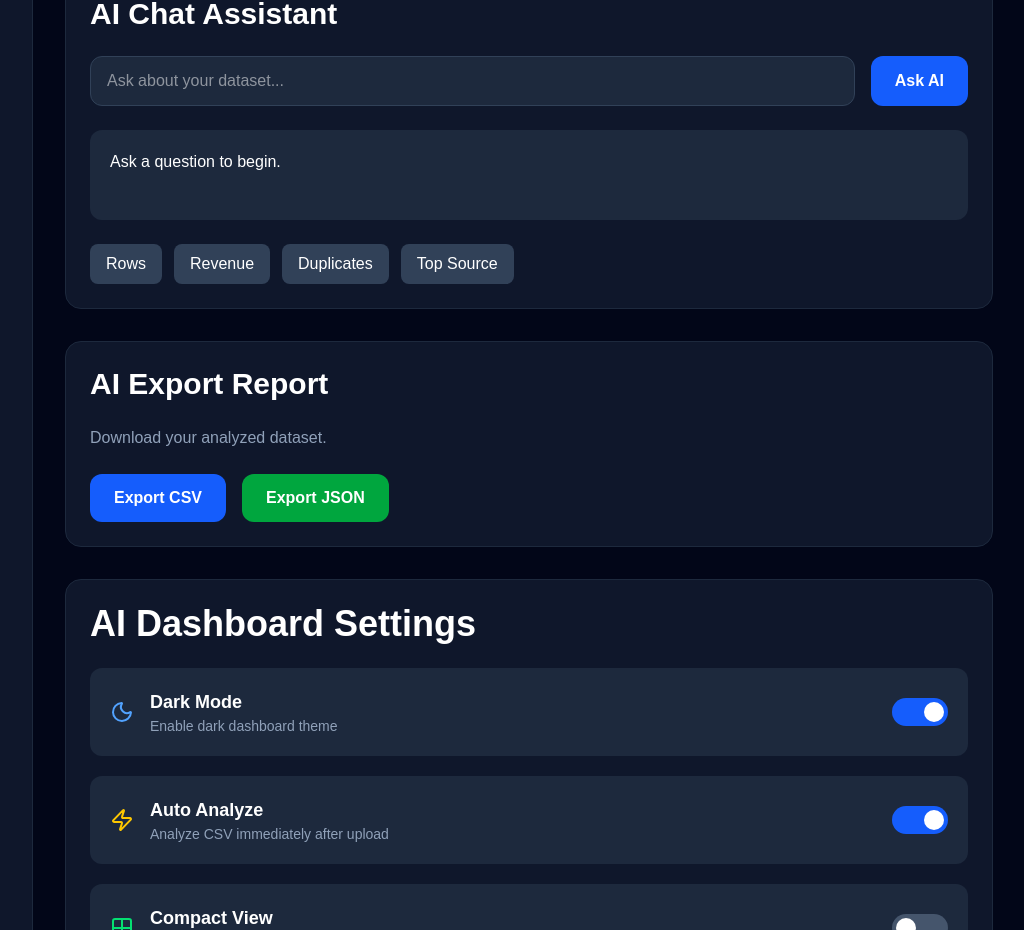
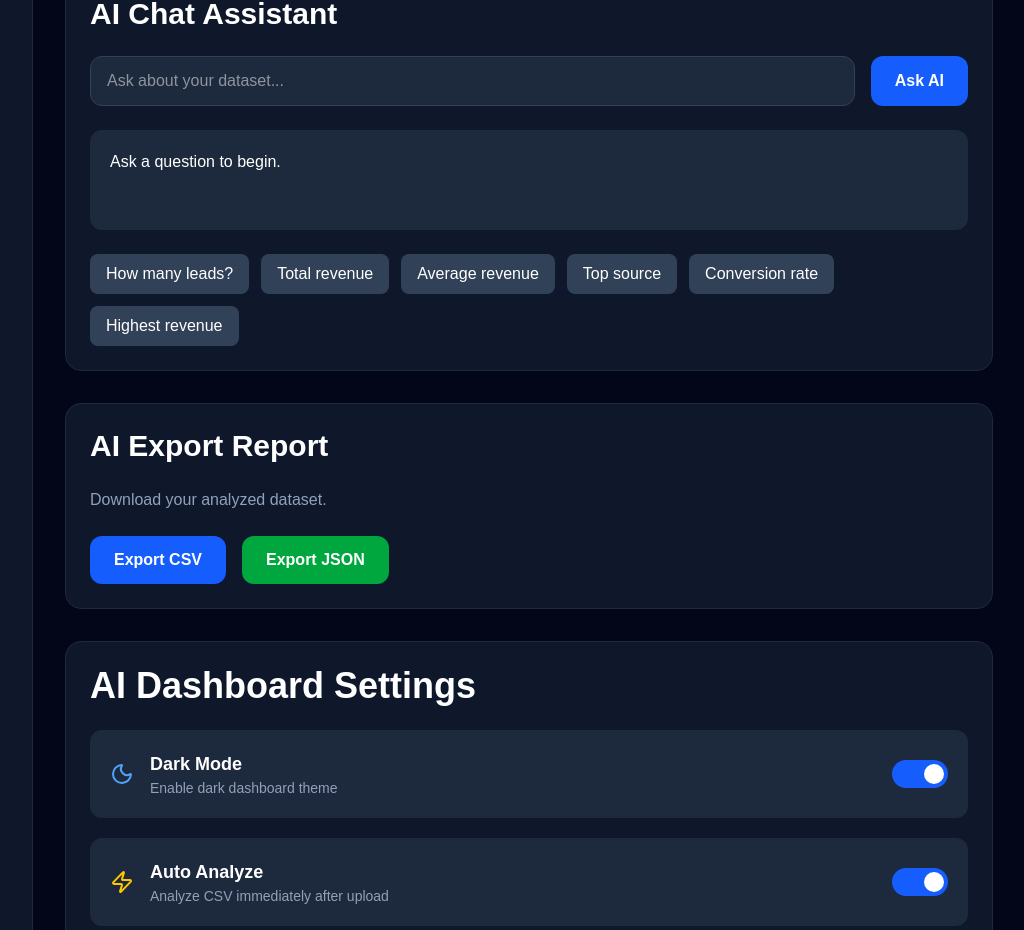
Before and after one commit to Pravin97s/LeadPilotAI, a Next.js app in the folder frontend/: page / in a window 1280 px wide. Shown: the part 3160-4090 px from the top of the page, without its empty margins (255-1279 px from the left). Built offline with nearby package versions, Linux system fonts and the light colour scheme.

Commit message:
Enhance AI chat assistant with dataset-aware analytics

```diff
--- a/frontend/src/components/AIChatAssistant.tsx
+++ b/frontend/src/components/AIChatAssistant.tsx
@@ -4,90 +4,121 @@ import { useState } from "react";
 import useDashboard from "@/hooks/useDashboard";
 
 export default function AIChatAssistant() {
-  const { rows } = useDashboard();
+  const { rows, columnMapping } = useDashboard();
 
   const [question, setQuestion] = useState("");
   const [answer, setAnswer] = useState("");
 
-  function askAI() {
+  function askAI(customQuestion?: string) {
+    const query = (customQuestion ?? question)
+      .trim()
+      .toLowerCase();
+
     if (!rows.length) {
       setAnswer("Please upload a CSV file first.");
       return;
     }
 
-    const q = question.toLowerCase();
+    const revenueColumn = columnMapping["Revenue"];
+    const sourceColumn = columnMapping["Source"];
+    const statusColumn = columnMapping["Status"];
+    const leadColumn = columnMapping["Lead Name"];
 
-    if (q.includes("rows") || q.includes("records")) {
-      setAnswer(`Dataset contains ${rows.length} records.`);
+    if (
+      query.includes("rows") ||
+      query.includes("records") ||
+      query.includes("leads")
+    ) {
+      setAnswer(`Your dataset contains ${rows.length} leads.`);
       return;
     }
 
-    if (q.includes("columns")) {
+    if (
+      query.includes("columns") ||
+      query.includes("headers")
+    ) {
       setAnswer(
-        `Dataset contains ${
+        `Your dataset contains ${
           Object.keys(rows[0]).length
         } columns.`
       );
       return;
     }
 
-    if (q.includes("revenue")) {
-      const revenueKey = Object.keys(rows[0]).find(
-        key =>
-          key.toLowerCase().includes("revenue") ||
-          key.toLowerCase().includes("amount")
-      );
-
-      if (!revenueKey) {
-        setAnswer("Revenue column not found.");
+    if (
+      query.includes("revenue") ||
+      query.includes("sales")
+    ) {
+      if (!revenueColumn) {
+        setAnswer("Revenue column is not mapped.");
         return;
       }
 
       let total = 0;
 
-      rows.forEach(row => {
+      rows.forEach((row) => {
         const value = Number(
-          String(row[revenueKey]).replace(/[^\d.-]/g, "")
+          String(row[revenueColumn] ?? "").replace(/[^\d.-]/g, "")
         );
 
-        if (!isNaN(value)) total += value;
+        if (!isNaN(value)) {
+          total += value;
+        }
       });
 
       setAnswer(
         `Total revenue is ₹${total.toLocaleString()}.`
       );
-
       return;
     }
 
-    if (q.includes("duplicate")) {
-      const unique = new Set(
-        rows.map(r => JSON.stringify(r))
+    if (
+      query.includes("average revenue")
+    ) {
+      if (!revenueColumn) {
+        setAnswer("Revenue column is not mapped.");
+        return;
+      }
+
+      let total = 0;
+
+      rows.forEach((row) => {
+        const value = Number(
+          String(row[revenueColumn] ?? "").replace(/[^\d.-]/g, "")
         );
 
+        if (!isNaN(value)) {
+          total += value;
+        }
+      });
+
+      const avg = total / rows.length;
+
       setAnswer(
-        `${rows.length - unique.size} duplicate rows found.`
+        `Average revenue is ₹${avg.toFixed(2)}.`
       );
 
       return;
     }
 
-    if (q.includes("source")) {
-      const sourceKey = Object.keys(rows[0]).find(key =>
-        key.toLowerCase().includes("source")
-      );
-
-      if (!sourceKey) {
-        setAnswer("Source column not found.");
+    if (
+      query.includes("top source") ||
+      query.includes("best source")
+    ) {
+      if (!sourceColumn) {
+        setAnswer("Source column is not mapped.");
         return;
       }
 
       const counts: Record<string, number> = {};
 
-      rows.forEach(row => {
-        const source = String(row[sourceKey]);
+      rows.forEach((row) => {
+        const source = String(
+          row[sourceColumn] ?? "Unknown"
+        );
 
-        counts[source] = (counts[source] || 0) + 1;
+        counts[source] =
+          (counts[source] || 0) + 1;
       });
 
       const best = Object.entries(counts).sort(
@@ -95,14 +126,81 @@ export default function AIChatAssistant() {
       )[0];
 
       setAnswer(
-        `${best[0]} is the top lead source with ${best[1]} leads.`
+        `${best[0]} generated ${best[1]} leads.`
+      );
+
+      return;
+    }
+
+    if (
+      query.includes("conversion")
+    ) {
+      if (!statusColumn) {
+        setAnswer("Status column is not mapped.");
+        return;
+      }
+
+      let converted = 0;
+
+      rows.forEach((row) => {
+        const status = String(
+          row[statusColumn] ?? ""
+        ).toLowerCase();
+
+        if (
+          status.includes("won") ||
+          status.includes("converted") ||
+          status.includes("closed")
+        ) {
+          converted++;
+        }
+      });
+
+      const rate = (
+        (converted / rows.length) *
+        100
+      ).toFixed(1);
+
+      setAnswer(
+        `Current conversion rate is ${rate}%.`
+      );
+
+      return;
+    }
+
+    if (
+      query.includes("highest revenue")
+    ) {
+      if (!revenueColumn || !leadColumn) {
+        setAnswer("Required columns are not mapped.");
+        return;
+      }
+
+      const best = rows.reduce((prev, current) => {
+        const prevRevenue = Number(
+          String(prev[revenueColumn] ?? "").replace(/[^\d.-]/g, "")
+        );
+
+        const currentRevenue = Number(
+          String(current[revenueColumn] ?? "").replace(/[^\d.-]/g, "")
+        );
+
+        return currentRevenue > prevRevenue
+          ? current
+          : prev;
+      });
+
+      setAnswer(
+        `${best[leadColumn]} has the highest revenue of ₹${Number(
+          String(best[revenueColumn]).replace(/[^\d.-]/g, "")
+        ).toLocaleString()}.`
       );
 
       return;
     }
 
     setAnswer(
-      "Sorry, I don't understand that question yet."
+      "I couldn't understand that question. Try asking about leads, revenue, conversion, top source, highest revenue, or columns."
     );
   }
 
@@ -115,63 +213,48 @@ export default function AIChatAssistant() {
       <div className="flex gap-4">
         <input
           value={question}
-          onChange={e => setQuestion(e.target.value)}
+          onChange={(e) => setQuestion(e.target.value)}
+          onKeyDown={(e) => {
+            if (e.key === "Enter") {
+              askAI();
+            }
+          }}
           placeholder="Ask about your dataset..."
           className="flex-1 rounded-xl border border-slate-700 bg-slate-800 px-4 py-3 outline-none"
         />
 
         <button
-          onClick={askAI}
+          onClick={() => askAI()}
           className="rounded-xl bg-blue-600 px-6 py-3 font-semibold hover:bg-blue-700"
         >
           Ask AI
         </button>
       </div>
 
-      <div className="mt-6 rounded-xl bg-slate-800 p-5 min-h-[90px]">
+      <div className="mt-6 rounded-xl bg-slate-800 p-5 min-h-[100px]">
         {answer || "Ask a question to begin."}
       </div>
 
       <div className="mt-6 flex flex-wrap gap-3">
+        {[
+          "How many leads?",
+          "Total revenue",
+          "Average revenue",
+          "Top source",
+          "Conversion rate",
+          "Highest revenue",
+        ].map((item) => (
           <button
+            key={item}
             onClick={() => {
-            setQuestion("How many rows?");
-            setTimeout(askAI, 0);
+              setQuestion(item);
+              askAI(item);
             }}
-          className="rounded-lg bg-slate-700 px-4 py-2"
+            className="rounded-lg bg-slate-700 px-4 py-2 hover:bg-slate-600"
           >
-          Rows
+            {item}
           </button>
-
-        <button
-          onClick={() => {
-            setQuestion("Total revenue");
-            setTimeout(askAI, 0);
-          }}
-          className="rounded-lg bg-slate-700 px-4 py-2"
-        >
-          Revenue
-        </button>
-
-        <button
-          onClick={() => {
-            setQuestion("Duplicate rows");
-            setTimeout(askAI, 0);
-          }}
-          className="rounded-lg bg-slate-700 px-4 py-2"
-        >
-          Duplicates
-        </button>
-
-        <button
-          onClick={() => {
-            setQuestion("Top source");
-            setTimeout(askAI, 0);
-          }}
-          className="rounded-lg bg-slate-700 px-4 py-2"
-        >
-          Top Source
-        </button>
+        ))}
       </div>
     </section>
   );
```
Lines whose indentation alone changed are shown as unchanged.
